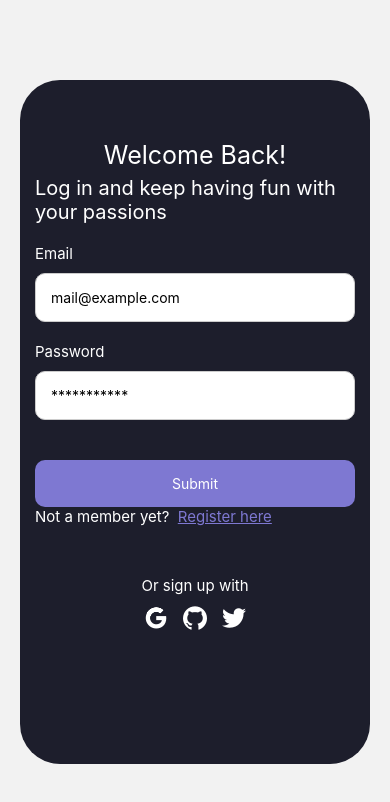
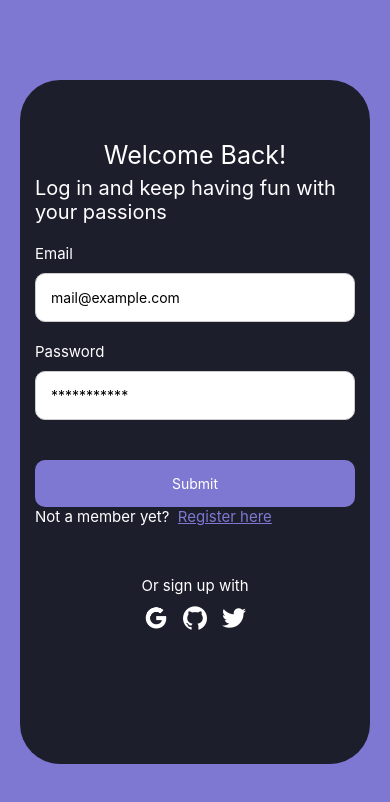
Before and after one commit to lordjnux/frontend-hobbify, a React Native app: screen /Login in a window 390 px wide. Shown: the top 802 px of the page. Built offline with nearby package versions, Linux system fonts and the light colour scheme.

Commit message:
Correcciones en los forms y la peticion para poder conectar bien con el back

```diff
--- a/src/helpers/petitions.js
+++ b/src/helpers/petitions.js
@@ -17,7 +17,8 @@ import { API_URL } from '@env'
 
 export const loginUser = async(values) => {
     try {
-        axios.post(`${API_URL}/auth-own/login`, values)
+        const response = await axios.post(`${API_URL}/authown/login`, values);
+        return response
     }
     catch(error) {
         throw new Error(`error trying to login: ${error}`)
--- a/src/screens/Login.js
+++ b/src/screens/Login.js
@@ -1,20 +1,24 @@
 import { StatusBar } from "expo-status-bar";
-import { Button, TextInput,View, Text, StyleSheet,ScrollView,TouchableOpacity } from "react-native";
+import { Button, TextInput, View, Text, StyleSheet, ScrollView, TouchableOpacity, Alert } from "react-native";
 import { Formik } from 'formik';
 import { AntDesign } from '@expo/vector-icons';
 import validationLogin from "../helpers/validationLogin";
-import React from "react";
+import React, { useState } from "react";
 import { loginUser, loginUserWithProvider } from "../helpers/petitions";
 
-const Login = ({navigation}) => {
+const Login = ({ navigation }) => {
 
+  const [errorSubmiting, setErrorSubmiting] = useState("")
 
   const handleLogin = async (values) => {
     try {
-            await loginUser(values)
+      const response = await loginUser(values)
+      if (response.data.status === 200) {
         navigation.push("MainFeed")
+      }
     } catch (error) {
-            console.error("Error trying to register:", error);
+      console.error("Error trying to login:", error)
+      setErrorSubmiting("The data you entered is incorrect")
     }
   }
 
@@ -23,23 +27,24 @@ const Login = ({navigation}) => {
       await loginUserWithProvider(provider);
     } catch (error) {
       console.error("Error trying to register:", error);
+      Alert.alert('Error', 'An error occurred while trying to log in with the social media provider.');
     }
   }
 
   return (
+    <View style={styles.gral}>
       <View style={styles.container}>
         <Formik
-     initialValues={{ email:'',
-     password:''}}
+          initialValues={{ email: '', password: '' }}
           validate={validationLogin}
           onSubmit={handleLogin}
         >
-     {({ handleChange, handleBlur, handleSubmit, values,errors, touched }) => (
+          {({ handleChange, handleBlur, handleSubmit, values, errors, touched }) => (
             <ScrollView>
-
               <View style={styles.form}>
                 <Text style={[styles.text, styles.title]}>Welcome Back!</Text>
                 <Text style={[styles.text, styles.description]}>Log in and keep having fun with your passions</Text>
+                {errorSubmiting && <View style={styles.errorView}><Text style={styles.errorText}>{errorSubmiting}</Text></View>}
                 <View style={styles.formSection}>
                   <Text style={styles.text}>Email</Text>
                   <TextInput
@@ -48,6 +53,7 @@ const Login = ({navigation}) => {
                     onBlur={handleBlur('email')}
                     placeholder="mail@example.com"
                     value={values.email}
+                    onFocus={() => setErrorSubmiting("")}
                   />
                   {touched.email && errors.email && <Text style={styles.error}>{errors.email}</Text>}
                 </View>
@@ -60,6 +66,7 @@ const Login = ({navigation}) => {
                     value={values.password}
                     placeholder="***********"
                     secureTextEntry={true}
+                    onFocus={() => setErrorSubmiting("")}
                   />
                   {touched.password && errors.password && <Text style={styles.error}>{errors.password}</Text>}
                 </View>
@@ -75,27 +82,32 @@ const Login = ({navigation}) => {
                 <View style={styles.rrssContainer}>
                   <Text style={styles.text}>Or sign up with</Text>
                   <View style={styles.rrss}>
-                   <TouchableOpacity onPress={()=> handleLogSM('google')}>
+                    <TouchableOpacity onPress={() => handleLogSM('google')}>
                       <AntDesign name="google" size={24} color="white" />
                     </TouchableOpacity>
-                   <TouchableOpacity onPress={()=> handleLogSM('github')}>
+                    <TouchableOpacity onPress={() => handleLogSM('github')}>
                       <AntDesign name="github" size={24} color="white" />
                     </TouchableOpacity>
-                   <TouchableOpacity onPress={()=> handleLogSM('twitter')}>
+                    <TouchableOpacity onPress={() => handleLogSM('twitter')}>
                       <AntDesign name="twitter" size={24} color="white" />
                     </TouchableOpacity>
                   </View>
-
                 </View>
               </View>
             </ScrollView>
           )}
         </Formik>
       </View>
+    </View>
   )
 }
 
 const styles = StyleSheet.create({
+    gral: {
+        backgroundColor: '#7E78D2',
+        width: '100%',
+        height: '100%'
+    },
     container: {
         flex: 1,
         justifyContent: 'center',
@@ -164,6 +176,16 @@ const styles = StyleSheet.create({
         flex: 1,
         gap:15,
         flexDirection: 'row'
+    },
+    errorView: {
+        marginVertical:8,
+        backgroundColor: '#DC143C',
+        padding: 5,
+        borderRadius: 5
+    },
+    errorText: {
+        color: 'white',
+        alignSelf: 'center'
     }
 })
 
--- a/src/screens/Register.js
+++ b/src/screens/Register.js
@@ -17,6 +17,7 @@ const Register = ({ navigation }) => {
     }
 
     return (
+        <View style={styles.gral}>
         <View style={styles.container}>
             <Formik
      initialValues={{ email: '',
@@ -140,10 +141,16 @@ const Register = ({ navigation }) => {
      )}
    </Formik>
         </View>
+        </View>
     )
 }
 
 const styles = StyleSheet.create({
+    gral: {
+        backgroundColor: '#7E78D2',
+        width: '100%',
+        height: '100%'
+    },
     container: {
         flex: 1,
         justifyContent: 'center',
```
Lines whose indentation alone changed are shown as unchanged.
